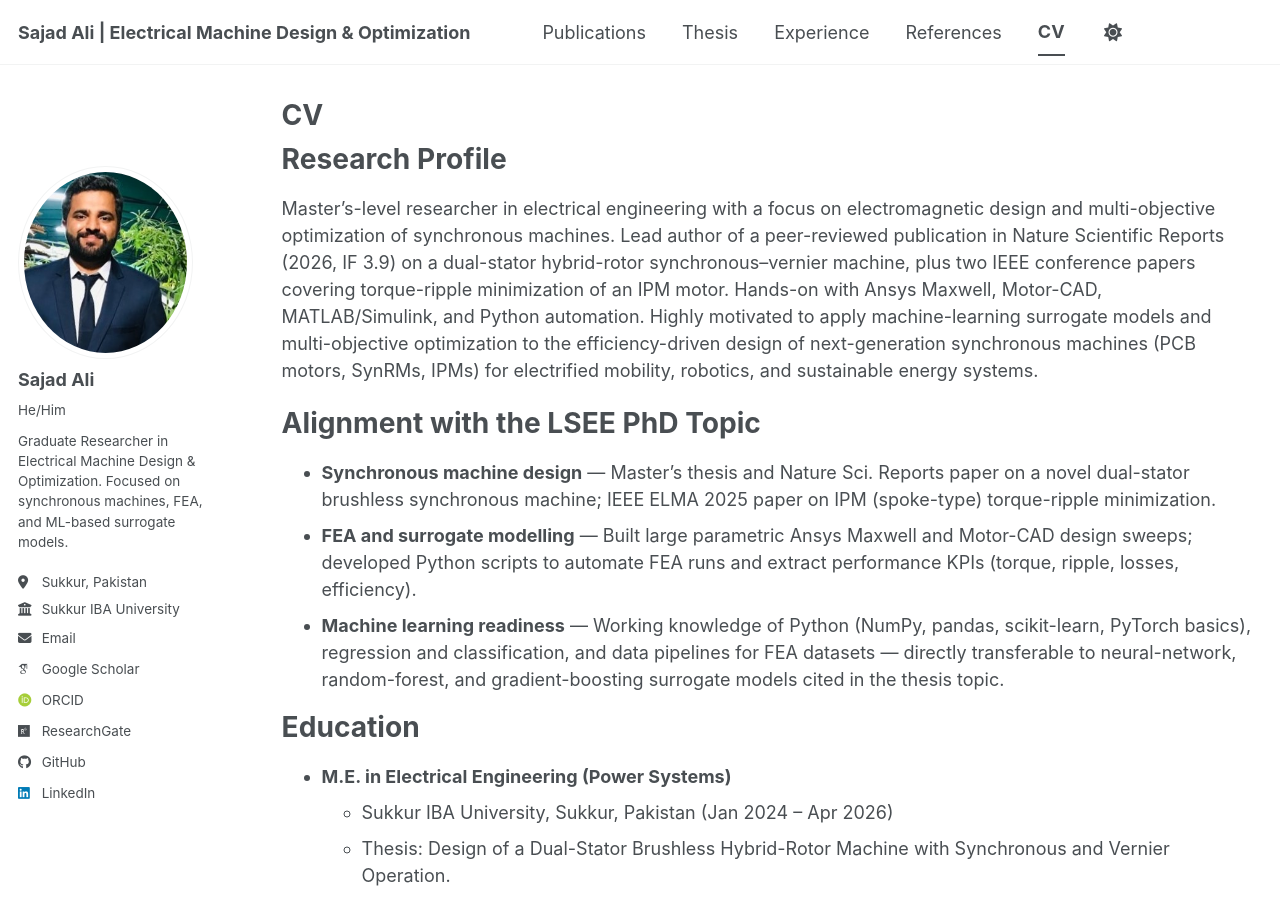
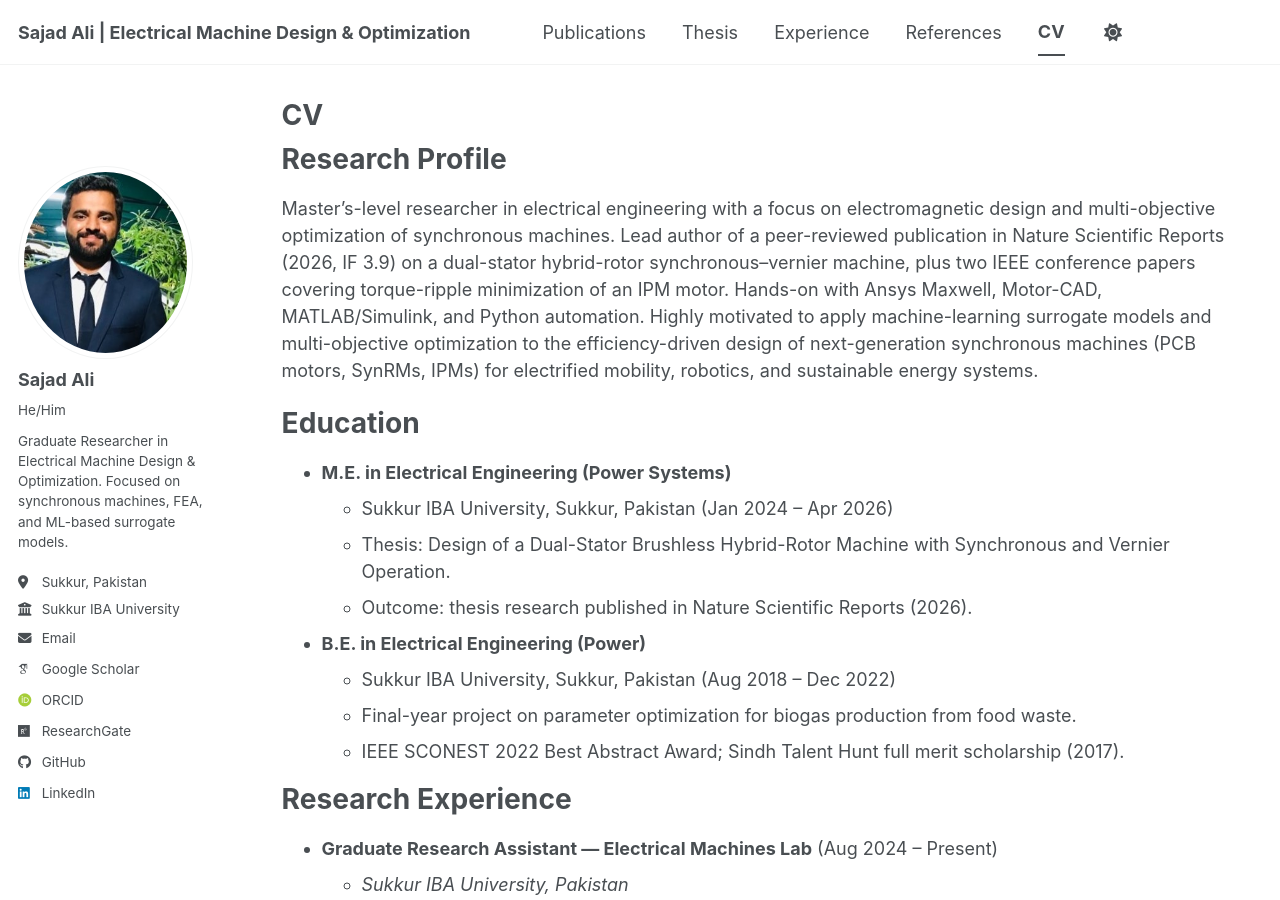
Before and after one commit to sajadali78/sajadali.github.io, a Jekyll site: the page built from _pages/cv.md, in a window 1280 px wide and 900 px high. Built offline with Jekyll 4.4.1, drawn with Linux system fonts in a browser that asks for light colours; some web fonts are replaced; a script bundle is joined from its source files by our own code; library files that are not in the unit come from our copies.

Commit message:
Remove alignment section from CV
Removed alignment section detailing experience with synchronous machine design, FEA, and machine learning readiness.

```diff
--- a/_pages/cv.md
+++ b/_pages/cv.md
@@ -12,12 +12,6 @@ redirect_from:
 Research Profile
 ======
 Master's-level researcher in electrical engineering with a focus on electromagnetic design and multi-objective optimization of synchronous machines. Lead author of a peer-reviewed publication in Nature Scientific Reports (2026, IF 3.9) on a dual-stator hybrid-rotor synchronous–vernier machine, plus two IEEE conference papers covering torque-ripple minimization of an IPM motor. Hands-on with Ansys Maxwell, Motor-CAD, MATLAB/Simulink, and Python automation. Highly motivated to apply machine-learning surrogate models and multi-objective optimization to the efficiency-driven design of next-generation synchronous machines (PCB motors, SynRMs, IPMs) for electrified mobility, robotics, and sustainable energy systems.
-
-Alignment with the LSEE PhD Topic
-======
-* **Synchronous machine design** — Master's thesis and Nature Sci. Reports paper on a novel dual-stator brushless synchronous machine; IEEE ELMA 2025 paper on IPM (spoke-type) torque-ripple minimization.
-* **FEA and surrogate modelling** — Built large parametric Ansys Maxwell and Motor-CAD design sweeps; developed Python scripts to automate FEA runs and extract performance KPIs (torque, ripple, losses, efficiency).
-* **Machine learning readiness** — Working knowledge of Python (NumPy, pandas, scikit-learn, PyTorch basics), regression and classification, and data pipelines for FEA datasets — directly transferable to neural-network, random-forest, and gradient-boosting surrogate models cited in the thesis topic.
 
 Education
 ======
```
